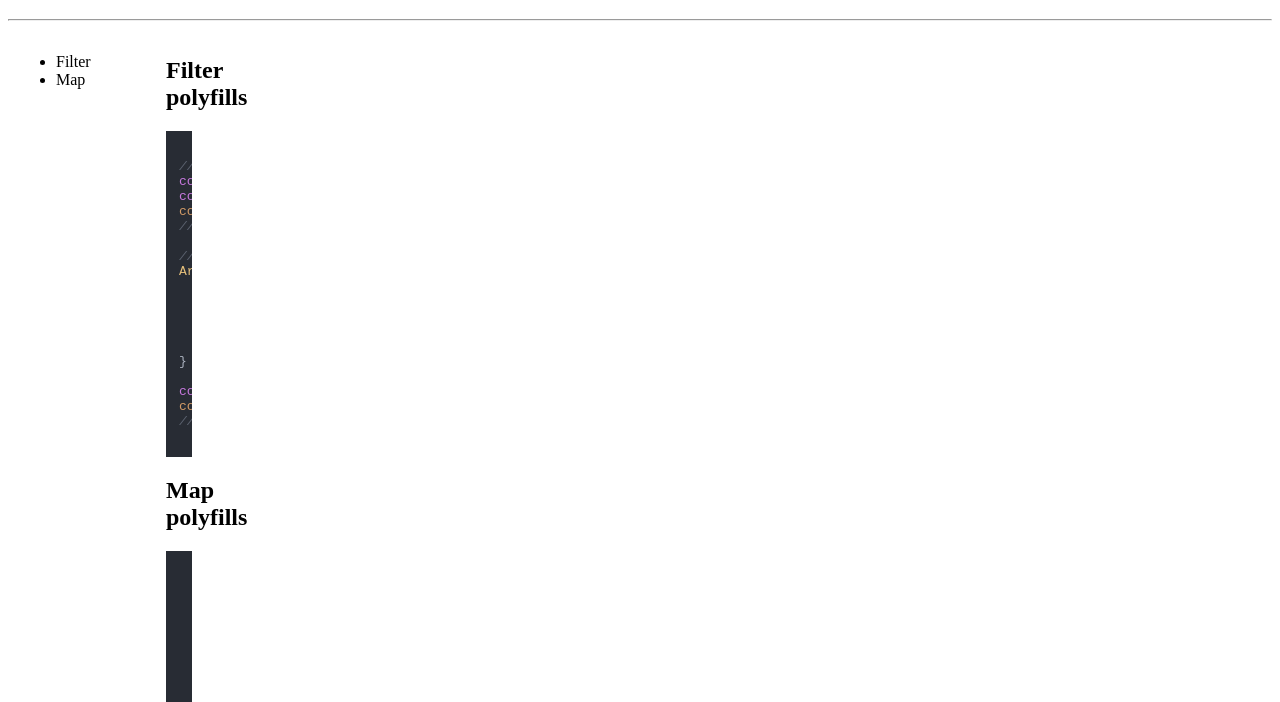
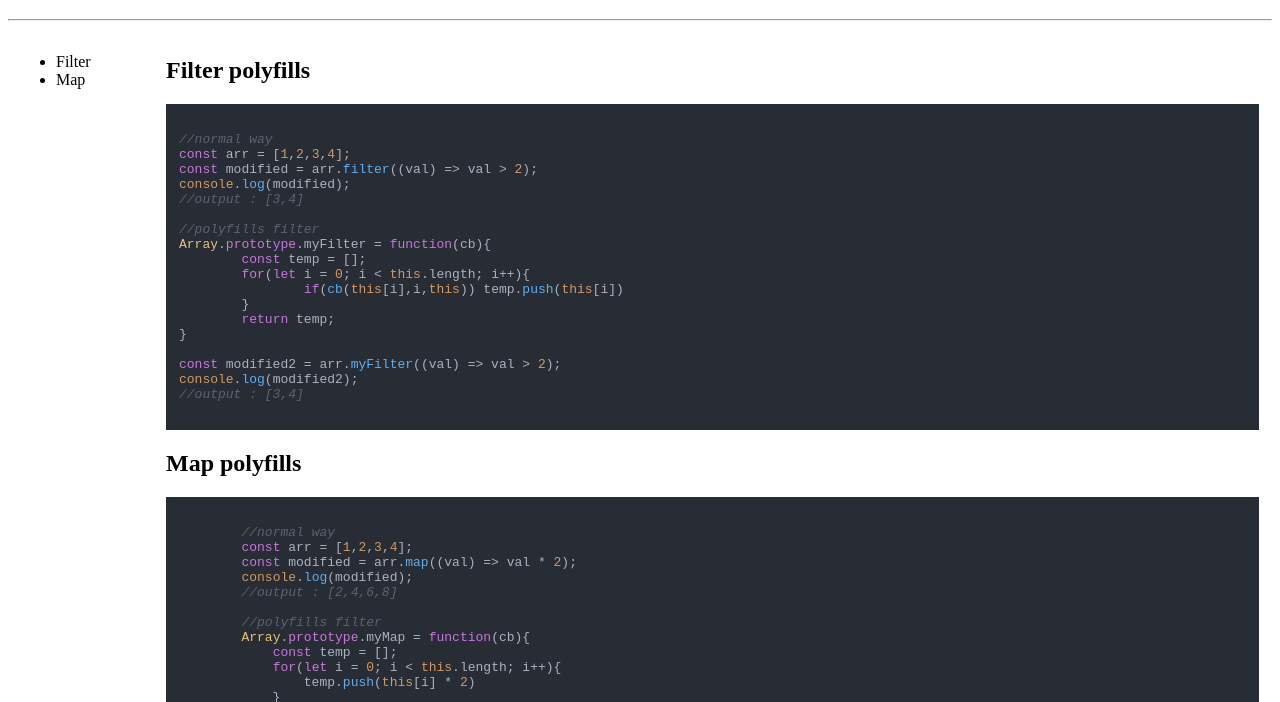
Before and after one commit to rishabhraj291196/javascript, a plain HTML site: page polyfills/index.html in a window 1280 px wide. Shown: the part 61-763 px from the top of the page. Drawn offline with Linux system fonts and the light colour scheme.

Commit message:
change css

```diff
--- a/assets/layout.css
+++ b/assets/layout.css
@@ -9,10 +9,10 @@
 
 .sidebar{
     width: 150px;
-    height: 100%;
+    height: 100vh;
     overflow-y: scroll;
 }
 .wrapper{
-    width: calc(155px - 100%);
+    width: calc(100% - 155px);
     height: 100%;
 }
```
